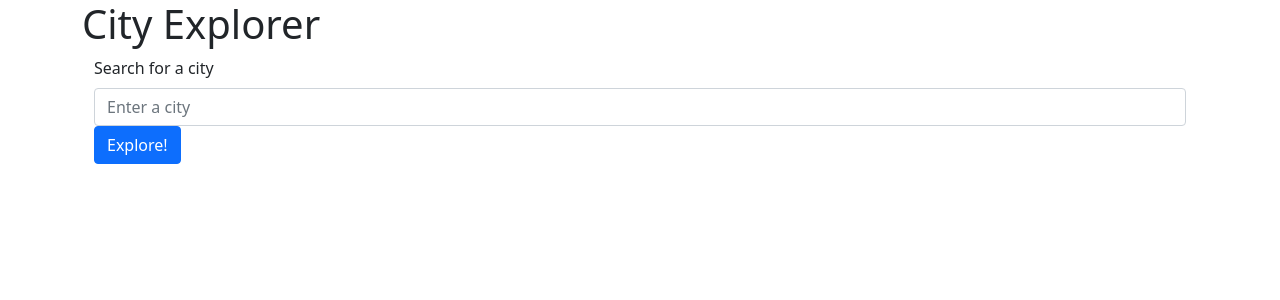
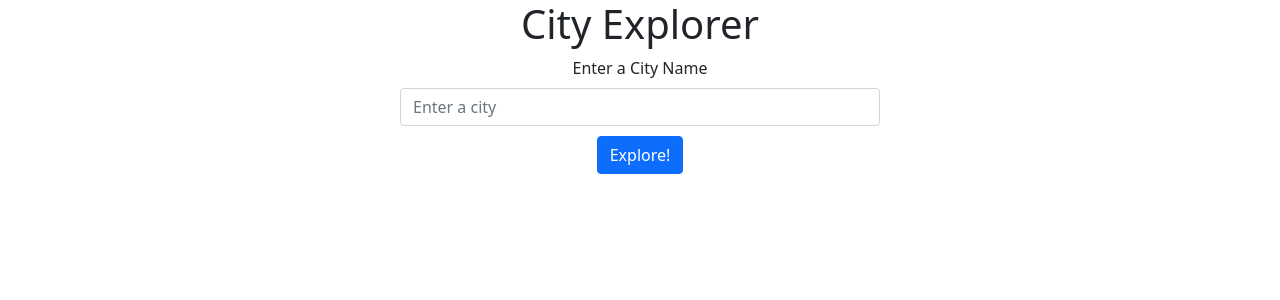
Before and after one commit to Caelinh/city-explorer, a React (Create React App) app: page / in a window 1280 px wide. Shown: the top 300 px of the page. Built offline with nearby package versions, Linux system fonts and the light colour scheme.

Commit message:
Added alert and styling

```diff
--- a/public/index.html
+++ b/public/index.html
@@ -9,12 +9,12 @@
       name="description"
       content="Web site created using create-react-app"
     />
-    <link rel="apple-touch-icon" href="%PUBLIC_URL%/logo192.png" />
+    <link rel="apple-touch-icon"  />
     <!--
       manifest.json provides metadata used when your web app is installed on a
       user's mobile device or desktop. See https://developers.google.com/web/fundamentals/web-app-manifest/
     -->
-    <link rel="manifest" href="%PUBLIC_URL%/manifest.json" />
+    <link rel="manifest"  />
     <!--
       Notice the use of %PUBLIC_URL% in the tags above.
       It will be replaced with the URL of the `public` folder during the build.
--- a/src/App.css
+++ b/src/App.css
@@ -1,3 +1,6 @@
 .App {
   text-align: center;
 }
+header {
+  text-align: center;
+}
--- a/src/components/Cities.js
+++ b/src/components/Cities.js
@@ -4,30 +4,32 @@ import axios from "axios";
 import Container from 'react-bootstrap/Container';
 import Form from 'react-bootstrap/Form';
 import Button from 'react-bootstrap/Button';
+import Alert from 'react-bootstrap/Alert'
 
 class City extends Component {
 
     constructor() {
         super();
         this.state = {
-            query:'',
-
+            query: '',
+            showAlert: false
         }
     }
 
-    handleSearch= (e) =>{
+    handleSearch = (e) => {
         let { value } = e.target;
-        this.setState({query: value});
+        this.setState({ query: value });
 
 
     }
 
-    handleSubmit= (e) =>{
+    handleSubmit = (e) => {
         e.preventDefault();
+        if (this.state.query === '') {
+            this.setState({ showAlert: true });
+        } else this.setState({ showAlert: false });
         let url = `https://us1.locationiq.com/v1/search?key=${process.env.REACT_APP_CITY_KEY}&q=${this.state.query}&format=json`;
         axios.get(url).then(response => {
-
-
             this.props.data(response.data[0])
         });
     }
@@ -36,11 +38,17 @@ class City extends Component {
     render() {
         return (
             <Container>
-                <Form onSubmit={this.handleSubmit}>
-                    <Form.Label>Search for a city</Form.Label>
+                <Form style={{ margin: 'auto', textAlign: "center", width: "30rem" }} onSubmit={this.handleSubmit}>
+                    <Form.Label>Enter a City Name</Form.Label>
+
                     <Form.Control type="text" onChange={this.handleSearch} placeholder='Enter a city'></Form.Control>
-                    <Button variant='primary' type='Submit'>Explore!</Button>
+                    {this.state.showAlert &&
+                        <Alert key='danger' variant='danger'>
+                            Please submit a city name.
+                        </Alert>}
+                    <Button style={{ margin: " 10px 10px 20px" }} variant='primary' type='Submit'>Explore!</Button>
                 </Form>
+
             </Container>
         )
     }
--- a/src/components/DisplayData.js
+++ b/src/components/DisplayData.js
@@ -9,7 +9,7 @@ class DisplayData extends Component{
 
         return(
            <Container>
-            <Card key={this.props.cityName} style={{ width: '30rem', textAlign: 'center',margin:'auto' }}>
+            <Card key={this.props.cityName} style={{ width: '30rem', textAlign: 'center',margin:'auto', boxShadow: 'rgba(0, 0, 0, 0.1) 0px 4px 12px'}}>
             <Card.Img variant="top" src={this.props.map}></Card.Img>
             <Card.Body>
               <Card.Title>{this.props.cityName}</Card.Title>
```
Also changed, not shown: 1 other file (tests, documents, lock files or other folders).
